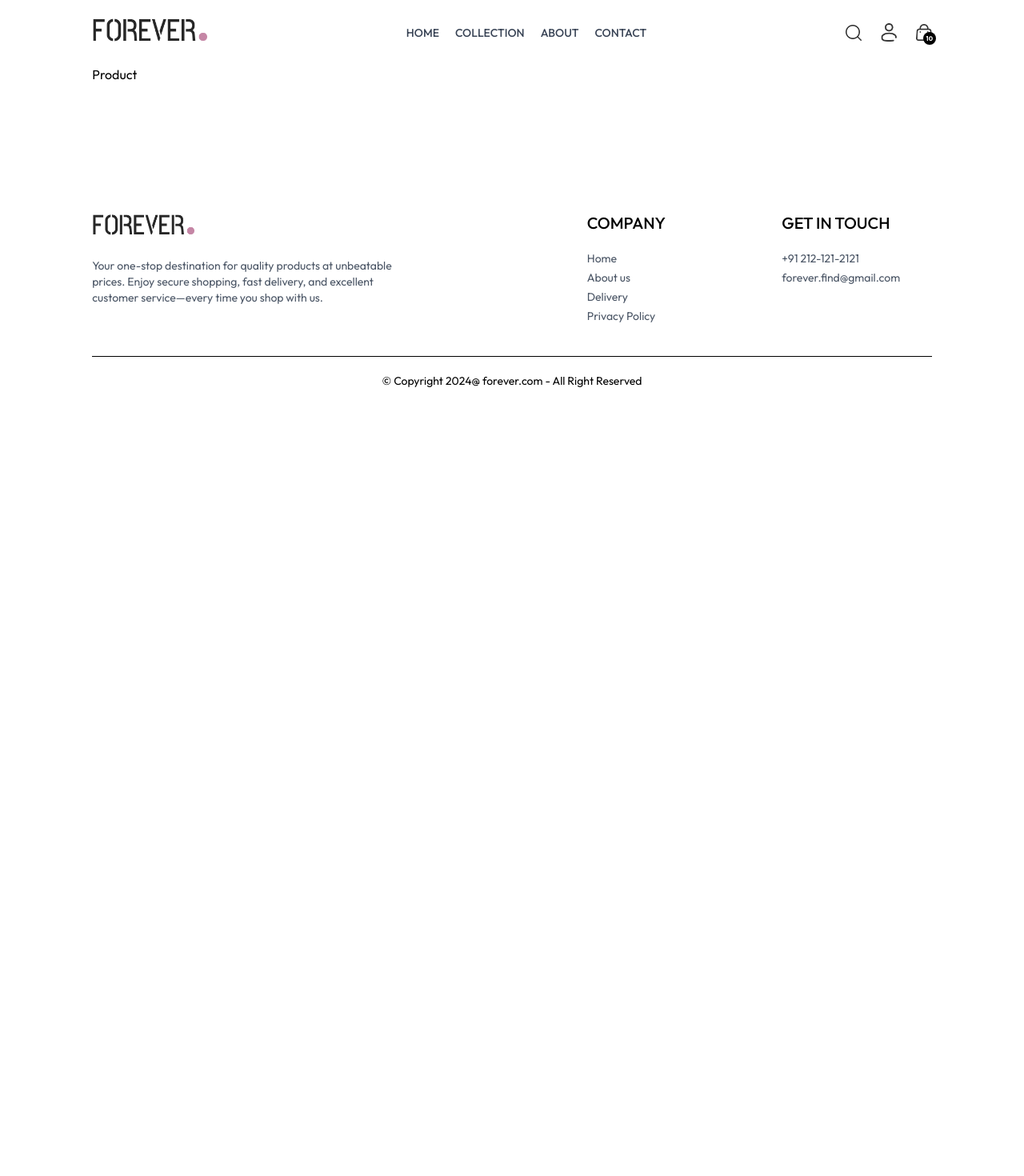
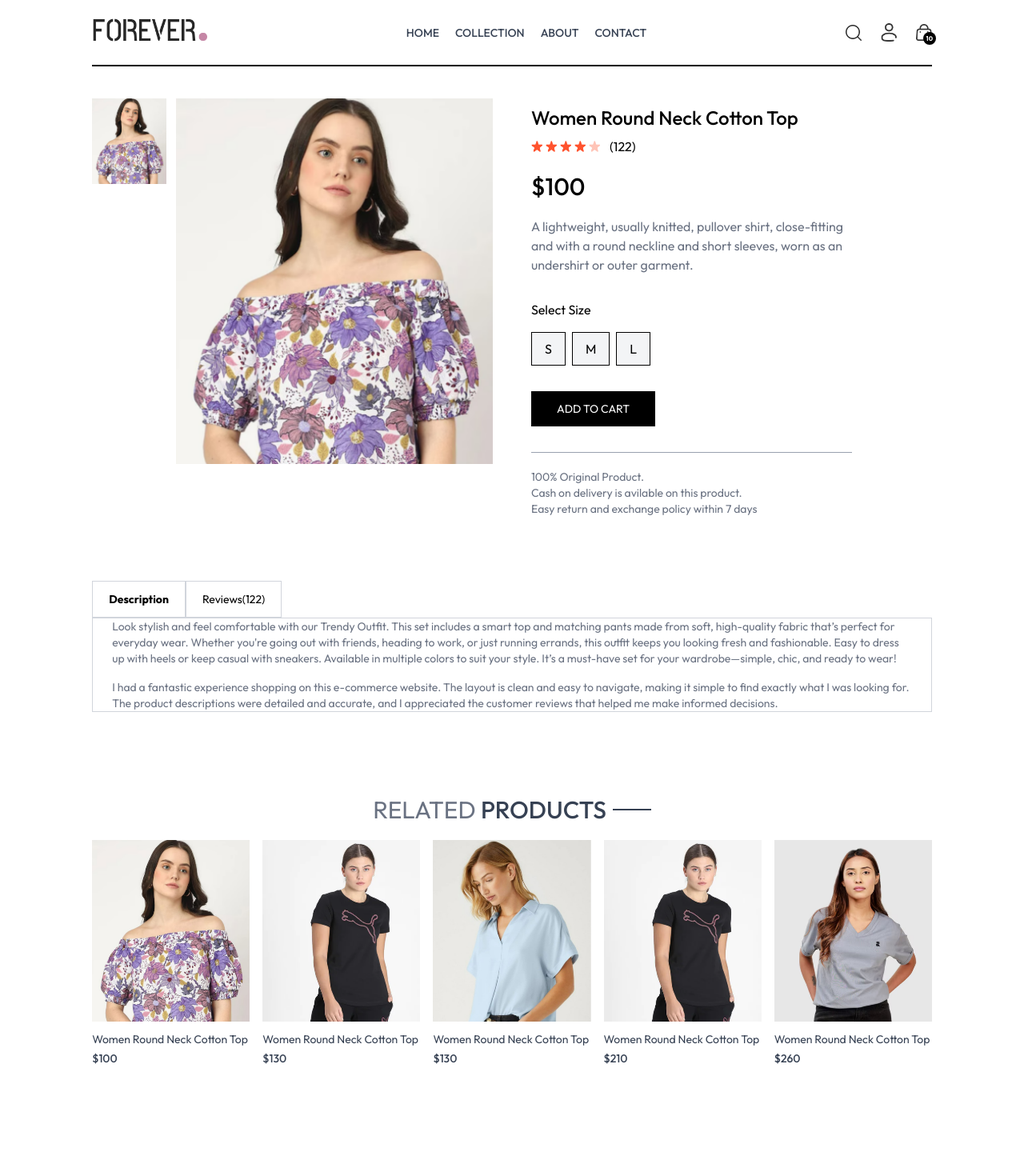
Before and after one commit to Ansh-Soni-0/E-Commerce, a React (Vite) app in the folder MERN-Project/: page /product/aaaaa in a window 1280 px wide. Shown: the top 1470 px of the page at 80% size. Before the commit the page ends 800 px from the top, so only its background shows below. Built offline with nearby package versions, Linux system fonts and the light colour scheme.

Commit message:
design product page

```diff
--- /dev/null
+++ b/MERN-Project/src/components/RelatedProducts.jsx
@@ -0,0 +1,54 @@
+import React, { useContext, useEffect, useState } from "react";
+import { ShopContext } from "../context/ShopContext";
+import Title from '../components/Title';
+import ProductItem from '../components/ProductItems';
+
+const RelatedProducts = ({ category, subCategory }) => {
+
+    const { products } = useContext(ShopContext)
+
+    const [related , setRelated] = useState([])
+
+    useEffect(() => {
+
+        if(products.length > 0){
+            let productsCopy = products.slice();
+
+            productsCopy = productsCopy.filter((item) => category === item.category);
+
+            productsCopy = productsCopy.filter((item) => subCategory === item.subCategory);
+
+            // console.log(productsCopy.slice(0 , 5))
+
+            let ExtractFiveProducts = productsCopy.slice(0 , 5);
+
+            setRelated(ExtractFiveProducts)
+        }
+
+    }, [products])
+
+
+    return(
+        <div className="my-24">
+            <div className="text-center text-3xl py-2">
+                <Title text1={"RELATED"} text2={"PRODUCTS"} />
+            </div>
+
+            <div className="grid grid-col-2 sm:grid-cols-3 md:grid-cols-4 lg:grid-cols-5 gap-4 gap-y-6">
+                {
+                    related.map((item , index) => (
+                        <ProductItem
+                        key={index}
+                        id={item._id}
+                        image={item.image}
+                        name={item.name}
+                        price={item.price}
+                        />
+                    ))
+                }
+            </div>
+        </div>
+    )
+};
+
+export default RelatedProducts;
--- a/MERN-Project/src/index.css
+++ b/MERN-Project/src/index.css
@@ -16,6 +16,10 @@
   font-style: normal;
 }
 
+::-webkit-scrollbar{
+  display: none;
+}
+
 @media (max-width:640px) {
   a.active{
     background-color: black;
--- a/MERN-Project/src/pages/Product.jsx
+++ b/MERN-Project/src/pages/Product.jsx
@@ -1,9 +1,148 @@
-import React from 'react'
+import React, { useContext, useEffect, useState } from 'react'
+import { useParams } from 'react-router-dom';
+import { ShopContext } from '../context/ShopContext';
+import { assets } from '../assets/frontend_assets/assets';
+import RelatedProducts from '../components/RelatedProducts';
 
 const Product = () => {
-  return (
-    <div>Product</div>
-  )
+
+  const { productId} = useParams();
+
+  const { products , currency } = useContext(ShopContext)
+
+  const [productData , setproductData] = useState(false)
+
+  const [size , setSize] = useState('')
+
+  const [image , setImage] = useState("")
+
+  const fetchProductData = async () => {
+
+    products.map((item) => {
+      if(item._id === productId){
+
+        setproductData(item)
+
+        // console.log(item)
+
+        setImage(item.image[0])
+
+        return null;
+      }
+    })
+
+  }
+
+  useEffect(() => {
+    fetchProductData()
+  }, [productId , products])
+
+
+  return productData ? (
+    <div className='border-t-2 pt-10 transition-opacity ease-in duration-500 opacity-100'>
+
+      {/* ------------product data-----------  */}
+      <div className='flex gap-12 sm:gap-12 flex-col sm:flex-row'>
+
+          {/* ----------product images--------- */}
+          <div className='flex-1 flex flex-col-reverse gap-3 sm:flex-row'>
+              <div className='flex sm:flex-col overflow-x-auto sm:overflow-y-scroll justify-between sm:justify-normal sm:w-[18.7%] w-full'>
+                  {
+                    productData.image.map((item , index) => (
+                      <img
+                      onClick={() => setImage(item)}
+                      key={index}
+                      src={item}
+                      alt="small-image"
+                      className='w-[24%] sm:w-full sm:mb-3 flex-shrink-0 cursor-pointer'
+                      />
+                    ))
+                  }
+              </div>
+
+              <div className='w-full sm:w-[80%]'>
+                  <img
+                  className='w-full h-auto'
+                  src={image}
+                  alt="big-image" />
+              </div>
+
+          </div>
+
+          {/* --------product information---------  */}
+
+          <div className='flex-1'>
+                <h1 className='font-medium text-2xl mt-2'>{productData.name}</h1>
+
+                <div className='flex items-center gap-1 mt-2'>
+
+                  <img src={assets.star_icon} alt="start-icon" className="w-3.5" />
+                  <img src={assets.star_icon} alt="start-icon" className="w-3.5" />
+                  <img src={assets.star_icon} alt="start-icon" className="w-3.5" />
+                  <img src={assets.star_icon} alt="start-icon" className="w-3.5" />
+                  <img src={assets.star_dull_icon} alt="start-icon" className="w-3.5" />
+
+                  <p className='pl-2'>(122)</p>
+
+                </div>
+
+                <p className='mt-5 text-3xl font-medium'>{currency}{productData.price}</p>
+
+                <p className='mt-5 text-gray-500 md:w-4/5'>{productData.description}</p>
+
+                <div className='flex flex-col gap-4 my-8'>
+                  <p>Select Size</p>
+                  <div className='flex gap-2'>
+                      {
+                        productData.sizes.map((item , index) => (
+                          <button
+                          onClick={() => setSize(item)}
+                          className={`border py-2 px-4 bg-gray-100 ${item === size ? "border-orange-500" : ''} cursor-pointer`}
+                          key={index}>{item}</button>
+                        ))
+                      }
+                  </div>
+                </div>
+
+                <button className='bg-black text-white px-8 py-3 text-sm active:bg-gray-700 cursor-pointer'>ADD TO CART</button>
+
+                <hr className='mt-8 sm:w-4/5 text-gray-400'/>
+
+                <div className='text-sm text-gray-500 mt-5 flex flex-col gap1'>
+                  <p>100% Original Product.</p>
+                  <p>Cash on delivery is avilable on this product.</p>
+                  <p>Easy return and exchange policy within 7 days</p>
+                </div>
+          </div>
+
+      </div>
+
+      {/* ---------description and review section --------- */}
+
+      <div className='mt-20'>
+        <div className='flex'>
+          <b className='border border-gray-300 px-5 py-3 text-sm'>Description</b>
+          <p className='border border-gray-300 px-5 py-3 text-sm'>Reviews(122)</p>
+        </div>
+
+        <div className='flex flex-col gap-4 border border-gray-300 px-6 text-sm text-gray-500'>
+            <p>Look stylish and feel comfortable with our Trendy  Outfit. This set includes a smart top and matching pants made from soft, high-quality fabric that’s perfect for everyday wear. Whether you're going out with friends, heading to work, or just running errands, this outfit keeps you looking fresh and fashionable. Easy to dress up with heels or keep casual with sneakers. Available in multiple colors to suit your style. It’s a must-have set for your wardrobe—simple, chic, and ready to wear!</p>
+
+            <p>I had a fantastic experience shopping on this e-commerce website. The layout is clean and easy to navigate, making it simple to find exactly what I was looking for. The product descriptions were detailed and accurate, and I appreciated the customer reviews that helped me make informed decisions.</p>
+        </div>
+      </div>
+
+      {/* --------------display related products--------------- */}
+
+      <RelatedProducts
+      category={productData.category}
+      subCategory={productData.subCategory}
+      />
+
+    </div>
+  ) : <div className='opacity-0'>
+
+  </div>
 }
 
 export default Product
```
